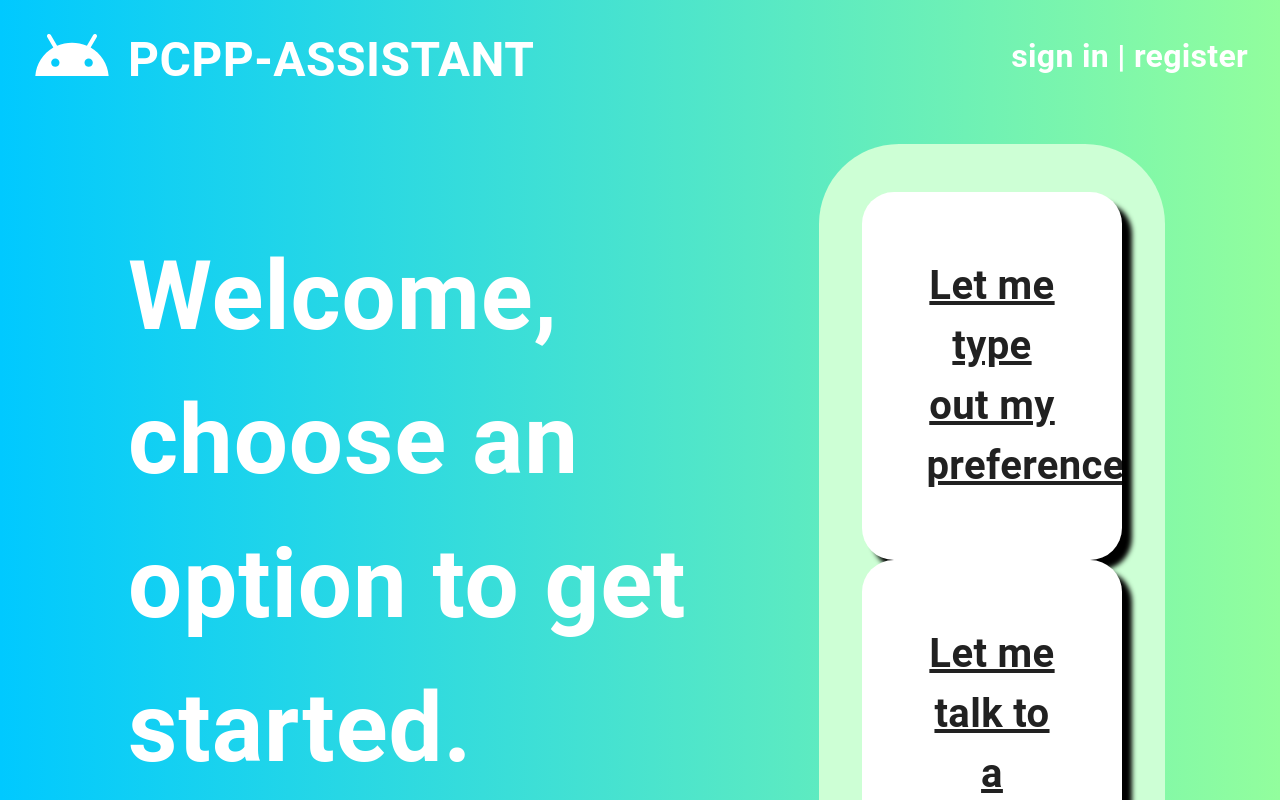
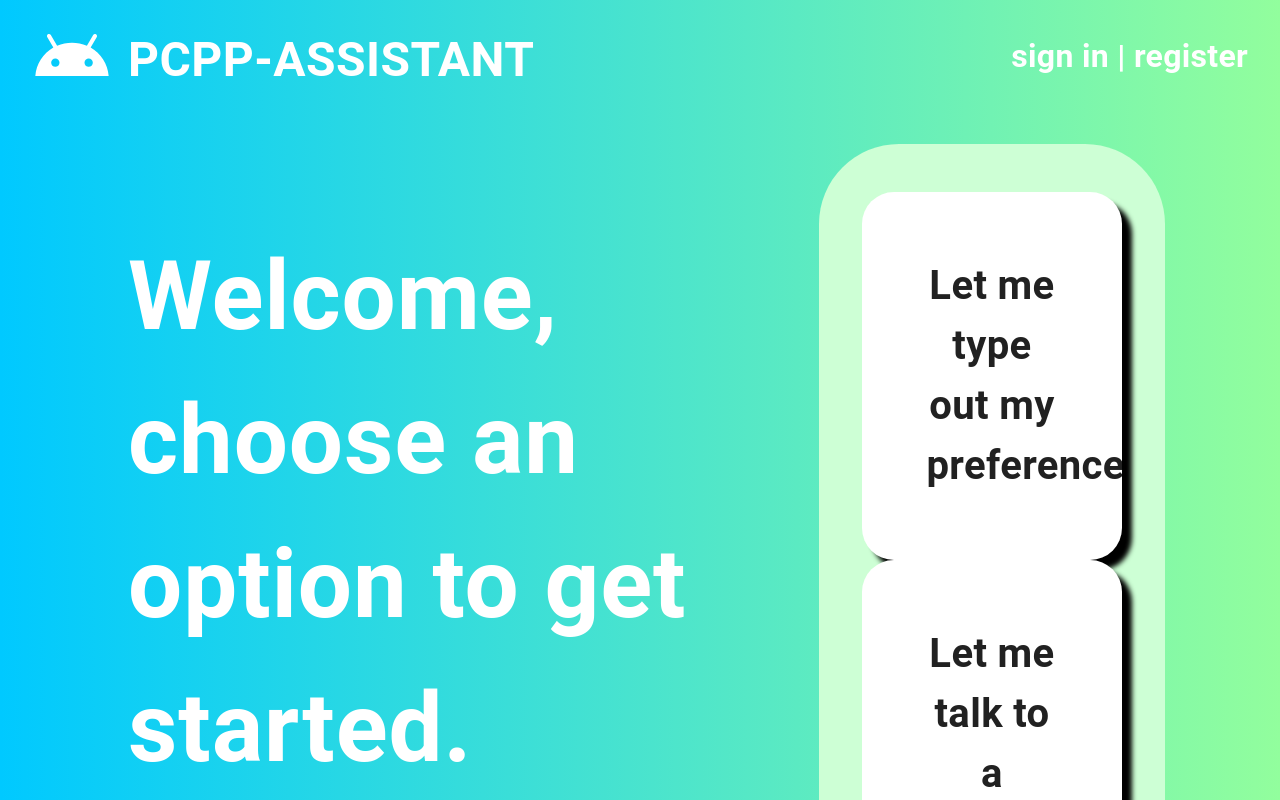
Before and after one commit to jnguyen4103/pcpp-assistant, a React (Create React App) app: page / in a window 1280 px wide. Shown: the top 800 px of the page. Built offline with nearby package versions, Linux system fonts and the light colour scheme.

Commit message:
finish setting up navigation with a minor change to landing-page styling

```diff
--- a/src/features/LandingPage/LandingPageView.js
+++ b/src/features/LandingPage/LandingPageView.js
@@ -10,7 +10,7 @@ const LandingPageView = () => {
     return (
         <Box className={styles.container}>
             <Header />
-            <Box className={styles.innerContainer}>
+             <Box className={styles.innerContainer}>
                 <Box className={styles.leftBox}>
                     <Typography className={styles.welcomeText}>
                         Welcome, choose an option to get started.
--- a/src/features/LandingPage/styles.js
+++ b/src/features/LandingPage/styles.js
@@ -48,7 +48,13 @@ const useStyles = makeStyles({
         textAlign: 'center',
         borderRadius: '2rem',
         boxShadow: '10px 10px 5px #000000',
-        cursor: 'pointer',
+        '&:link': {
+            textDecoration: 'none',
+        },
+        '&:hover': {
+            opacity: '0.7',
+            boxShadow: '0px 0px 0px #cdffd5',
+        },
     },
     optionTexts: {
         fontSize: '2.5rem',
```
